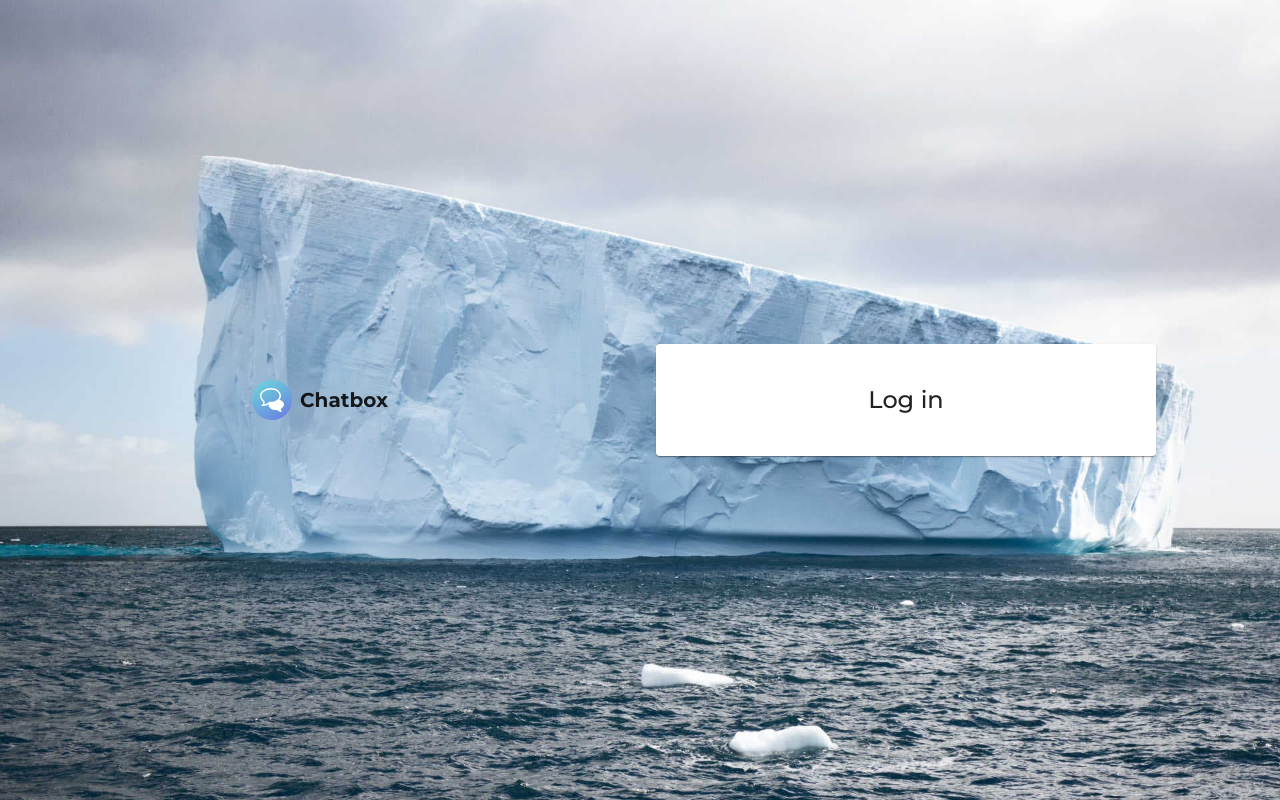
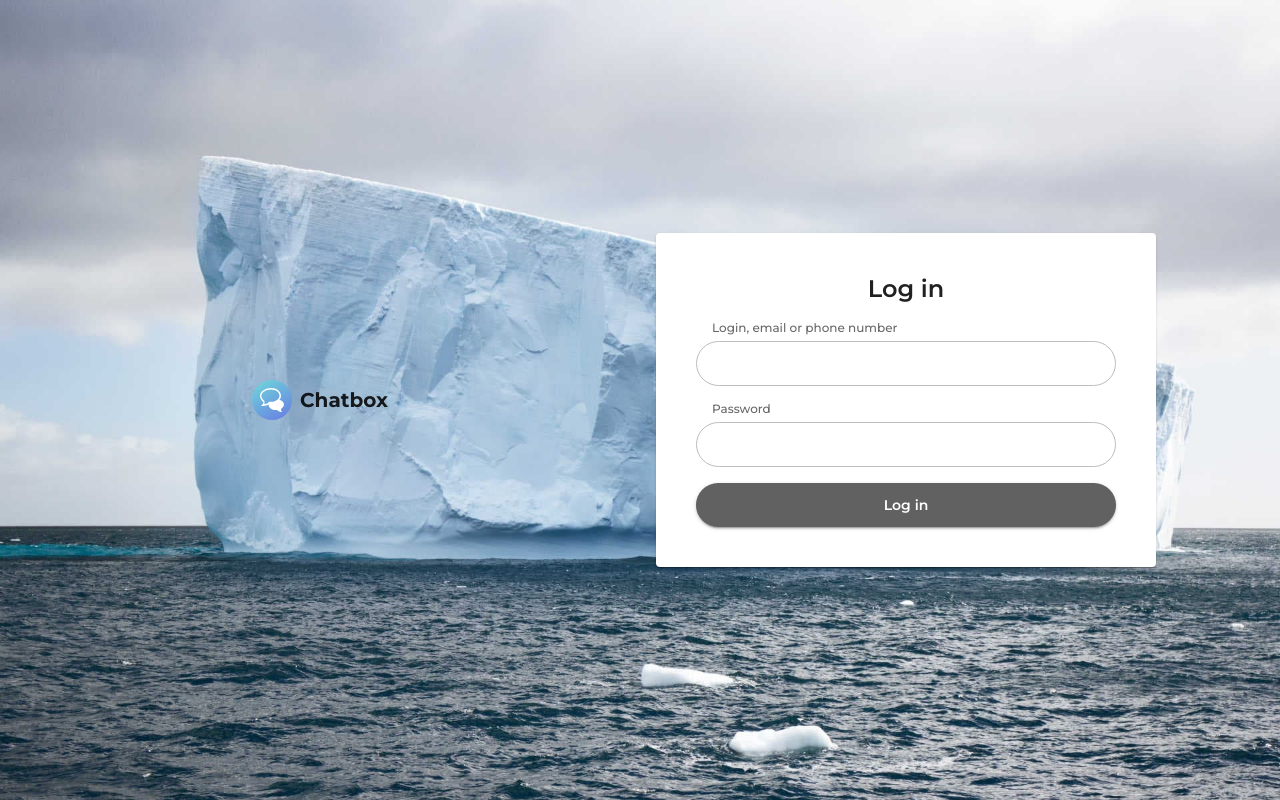
Before and after one commit to DawnGate/chat-app, a Next.js app: page /login in a window 1280 px wide. Built offline with nearby package versions, Linux system fonts and the light colour scheme.

Commit message:
[dev][feat] update login ui

```diff
--- a/src/app/layout.tsx
+++ b/src/app/layout.tsx
@@ -9,7 +9,7 @@ import type { Metadata } from 'next';
 import { Montserrat } from 'next/font/google';
 
 const montserrat = Montserrat({
-  weight: ['300', '400', '500', '700'],
+  weight: ['300', '400', '500', '600', '700'],
   subsets: ['latin'],
 });
 
--- a/src/app/login/page.tsx
+++ b/src/app/login/page.tsx
@@ -1,7 +1,10 @@
+import CTextField from '@/components/CTextField';
 import Box from '@mui/material/Box';
+import Button from '@mui/material/Button';
 import Card from '@mui/material/Card';
 import Grid from '@mui/material/Grid';
 import Typography from '@mui/material/Typography';
+import { grey } from '@mui/material/colors';
 import Image from 'next/image';
 
 function LoginPage() {
@@ -47,9 +50,38 @@ function LoginPage() {
               },
             }}
           >
-            <Typography variant="h5" fontWeight="medium" textAlign="center">
+            <Typography variant="h5" fontWeight={600} textAlign="center">
               Log in
             </Typography>
+            <Box mt={2}>
+              <CTextField
+                label="Login, email or phone number"
+                formId="login-email-phone-number"
+              />
+            </Box>
+            <Box mt={2}>
+              <CTextField label="Password" formId="login-password" />
+            </Box>
+            <Button
+              variant="contained"
+              sx={{
+                borderRadius: 9999,
+                mt: 2,
+                py: '10px',
+                background: grey[700],
+
+                color: 'white',
+                textTransform: 'inherit',
+                fontWeight: 600,
+                ':hover': {
+                  background: grey[600],
+                },
+              }}
+              fullWidth
+              color="inherit"
+            >
+              Log in
+            </Button>
           </Card>
         </Box>
       </Grid>
--- /dev/null
+++ b/src/components/CTextField/index.tsx
@@ -0,0 +1,50 @@
+'use client';
+
+import FormControl from '@mui/material/FormControl';
+import InputLabel from '@mui/material/InputLabel';
+import InputBase from '@mui/material/InputBase';
+import { alpha, styled } from '@mui/material/styles';
+
+const InputBox = styled(InputBase)(({ theme }) => ({
+  '&': {
+    marginTop: theme.spacing(2.5),
+  },
+  '& .MuiInputBase-input': {
+    borderRadius: '9999px',
+    position: 'relative',
+    border: '1px solid',
+    borderColor: theme.palette.grey[400],
+    padding: '10px 12px',
+    transition: theme.transitions.create([
+      'border-color',
+      'background-color',
+      'box-shadow',
+    ]),
+    '&:focus': {
+      boxShadow: `${alpha(theme.palette.primary.main, 0.25)} 0 0 0 0.2rem`,
+      borderColor: theme.palette.primary.main,
+    },
+  },
+}));
+
+interface Props {
+  label: string;
+  formId: string;
+}
+
+const CTextField = (props: Props) => {
+  return (
+    <FormControl variant="standard" fullWidth>
+      <InputLabel
+        shrink
+        htmlFor={props.formId}
+        sx={{ ml: 2, fontWeight: 'medium' }}
+      >
+        {props.label}
+      </InputLabel>
+      <InputBox id={props.formId} />
+    </FormControl>
+  );
+};
+
+export default CTextField;
```
